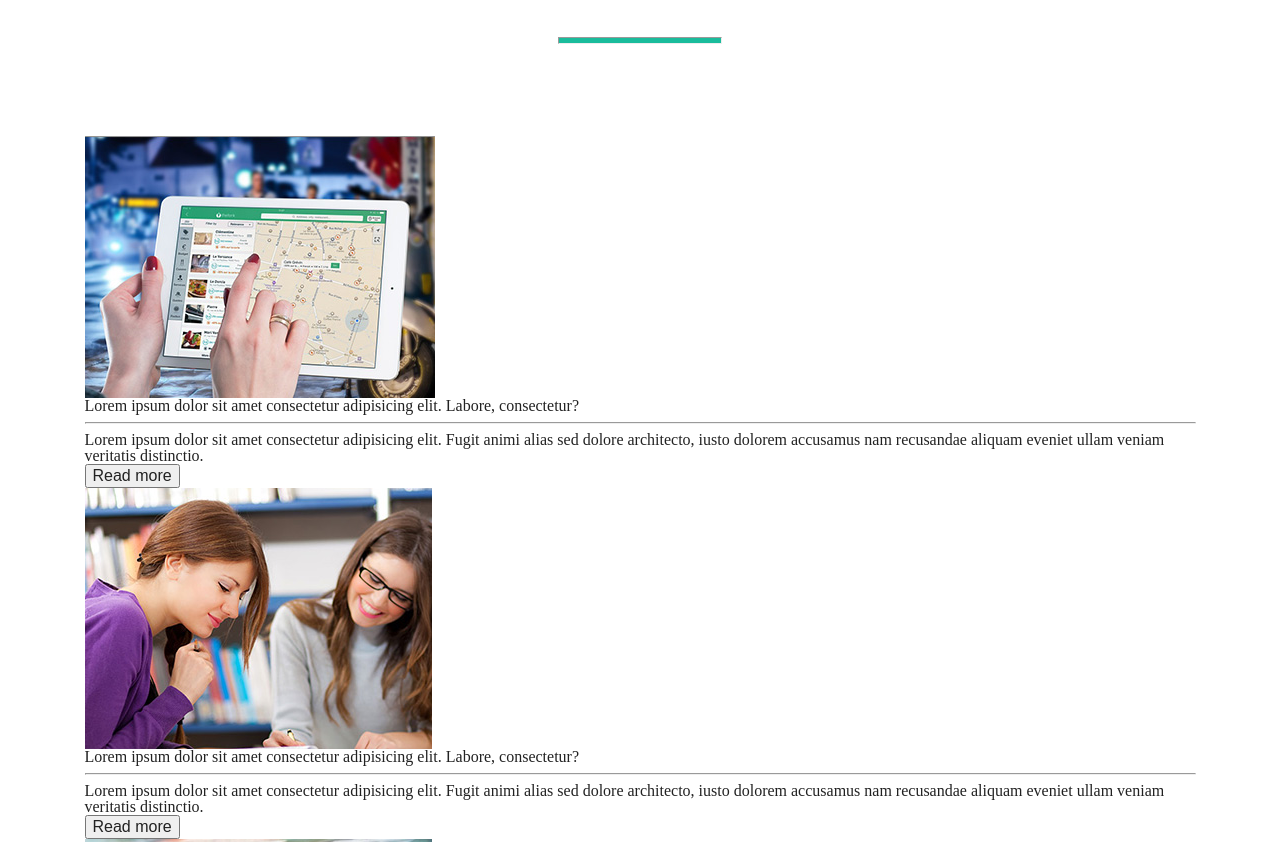
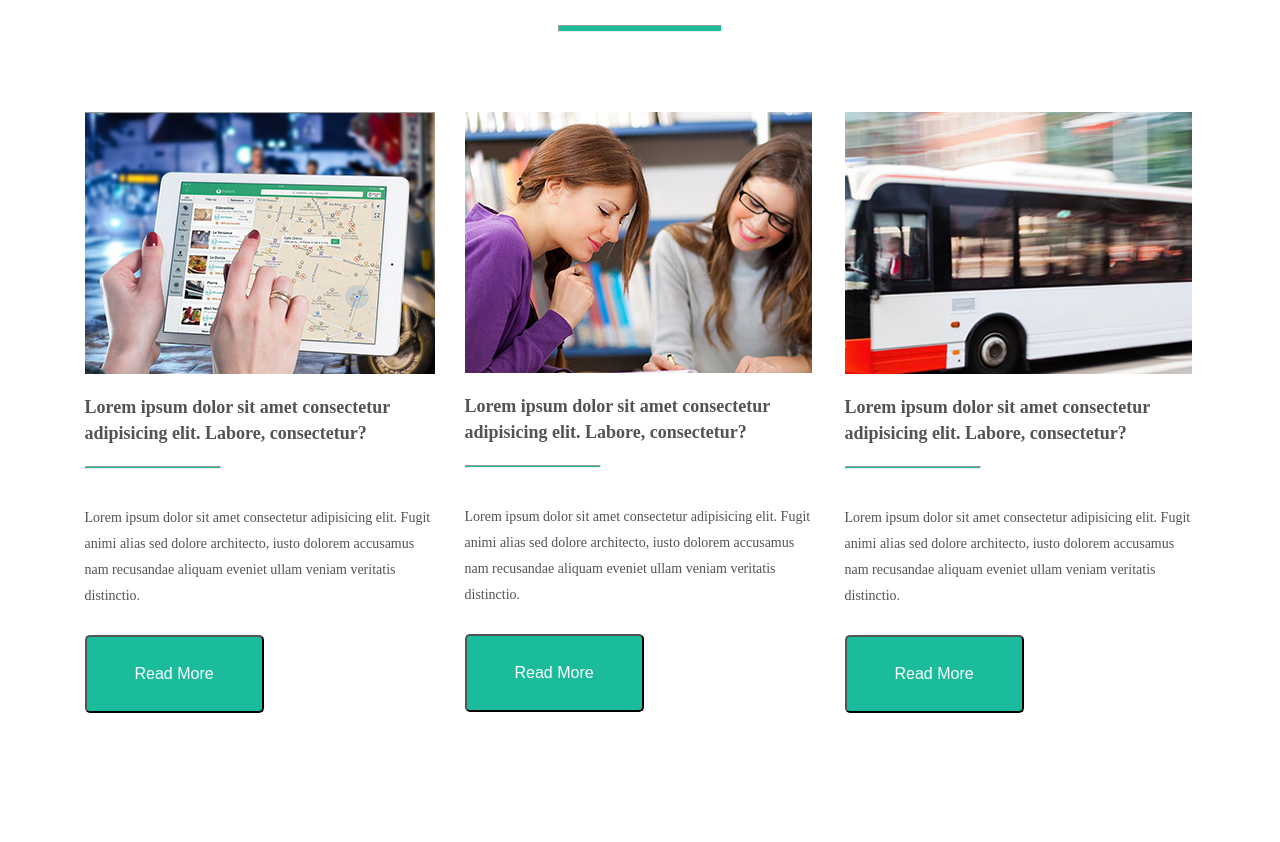
Before and after one commit to ig2108/goit-fe-course, a plain HTML site: page hw-04/index.html in a window 1280 px wide. Shown: the part 1152-1994 px from the top of the page. Drawn offline with Linux system fonts and the light colour scheme.

Commit message:
complete hw-04 with changes`

```diff
--- a/hw-04/css/styles.css
+++ b/hw-04/css/styles.css
@@ -99,16 +99,21 @@ Main
     height: 7px;
     background: #1abc9c;
 }
+ .subsection__line:nth-last-of-type(1n) {
+     margin-bottom: 80px;
+}
 
 .img__wrapper {
     display: block;
 
 }
 
+
 .product__item {
     float: left;
     width: 255px;
 }
+
 
 .product__item:not(:nth-of-type(4n)) {
     margin-right: 30px;
@@ -131,6 +136,11 @@ Main
     font-weight: bold;
 }
 
+.product__name:hover,
+.product__name:focus {
+    background-color: #1abc9c;
+}
+
 .price {
     float: right;
     display: block;
@@ -143,3 +153,66 @@ Main
     text-transform: uppercase;
     font-weight: bold;
 }
+
+.price:hover,
+.prife:focus {
+    background-color: #1abc9c;
+}
+
+.news__item {
+    float: left;
+    display: block;
+    width: 350px;
+}
+
+.news__item:not(:nth-of-type(3n)) {
+    margin-right: 30px;
+}
+
+.img__news {
+    margin-bottom: 20px;
+}
+
+.news__title {
+    margin-bottom: 20px;
+    font-size: 18px;
+    line-height: 26px;
+    font-weight: bolder;
+    color: #555252;
+}
+
+.news__lines {
+    margin-bottom: 36px;
+    display: block;
+    text-align: left;
+}
+
+.news__lines {
+    display: block;
+    text-align: left;
+    width: 136px;
+    height: 3px;
+    background-color: #1abc9c;
+}
+
+.news__article {
+    margin-bottom: 26px;
+    font-size: 14px;
+    line-height: 26px;
+    color: #555252;
+}
+
+.button {
+    margin-bottom: 80px;
+}
+
+.button__read__mr {
+    padding: 24px 48px;
+    text-align: center;
+    background-color: #1abc9c;
+    color: #ffffff;
+    text-transform: capitalize;
+    font-size: 16px;
+    line-height: 26px;
+    border-radius: 5px;
+}
--- a/hw-04/index.html
+++ b/hw-04/index.html
@@ -33,7 +33,7 @@
             <ul class="product__list clearfix">
                 <li class="product__item">
                     <div class="img__wrapper">
-                        <img src="./img/product item_1.jpg" alt="">
+                        <img src="./img/product_item_1.jpg" alt="">
                     </div>
                     <div class="product__info">
                         <h3 class="product__name clearfix">
@@ -46,7 +46,7 @@
                 </li>
                 <li class="product__item">
                     <div class="img__wrapper">
-                        <img src="./img/product item_2.jpg" alt="">
+                        <img src="./img/product_item_2.jpg" alt="">
                     </div>
                     <div class="product__info">
                         <h3 class="product__name">
@@ -59,7 +59,7 @@
                 </li>
                 <li class="product__item">
                     <div class="img__wrapper">
-                        <img src="./img/product item_3.jpg" alt="">
+                        <img src="./img/product_item_3.jpg" alt="">
                     </div>
                     <div class="product__info">
                         <h3 class="product__name">
@@ -72,7 +72,7 @@
                 </li>
                 <li class="product__item">
                     <div class="img__wrapper">
-                        <img src="./img/product item_4.jpg" alt="">
+                        <img src="./img/product_item_4.jpg" alt="">
                     </div>
                     <div class="product__info">
                         <h3 class="product__name">
@@ -85,7 +85,7 @@
                 </li>
                 <li class="product__item">
                     <div class="img__wrapper">
-                        <img src="./img/product item_5.jpg" alt="">
+                        <img src="./img/product_item_5.jpg" alt="">
                     </div>
                     <div class="product__info">
                         <h3 class="product__name">
@@ -98,7 +98,7 @@
                 </li>
                 <li class="product__item">
                     <div class="img__wrapper">
-                        <img src="./img/product item_6.jpg" alt="">
+                        <img src="./img/product_item_6.jpg" alt="">
                     </div>
                     <div class="product__info">
                         <h3 class="product__name">
@@ -111,7 +111,7 @@
                 </li>
                 <li class="product__item">
                     <div class="img__wrapper">
-                        <img src="./img/product item_7.jpg" alt="">
+                        <img src="./img/product_item_7.jpg" alt="">
                     </div>
                     <div class="product__info">
                         <h3 class="product__name">
@@ -124,7 +124,7 @@
                 </li>
                 <li class="product__item">
                     <div class="img__wrapper">
-                        <img src="./img/product item_8.jpg" alt="">
+                        <img src="./img/product_item_8.jpg" alt="">
                     </div>
                     <div class="product__info">
                         <h3 class="product__name">
@@ -142,55 +142,61 @@
                 Latest news
             </h2>
             <hr class="subsection__line">
-            <ul class="news__list">
+            <ul class="news__list clearfix">
                 <li class="news__item">
-                    <div class="img__wrapper">
+                    <div class="img__wrapper img__news">
                         <img src="./img/ipad-632394_960_720.jpg" alt="">
                     </div>
                     <h4 class="news__title">
                         Lorem ipsum dolor sit amet consectetur adipisicing elit. Labore, consectetur?
                     </h4>
-                    <hr class="news__line">
+                    <div class="news__lines">
+                        <hr class="news__lines">
+                    </div>
                     <p class="news__article">
                         Lorem ipsum dolor sit amet consectetur adipisicing elit. Fugit animi alias sed dolore architecto, iusto dolorem accusamus nam recusandae aliquam eveniet ullam veniam veritatis distinctio.
                     </p>
                     <div class="button">
                         <button class="button__read__mr">
-                            Read more
+                            Read More
                         </button>
                     </div>
                 </li>
                 <li class="news__item">
-                    <div class="img__wrapper">
+                    <div class="img__wrapper img__news">
                         <img src="./img/slide1.jpg" alt="">
                     </div>
                     <h4 class="news__title">
                         Lorem ipsum dolor sit amet consectetur adipisicing elit. Labore, consectetur?
                     </h4>
-                    <hr class="news__line">
+                    <div class="news__lines">
+                        <hr class="news__lines">
+                    </div>
                     <p class="news__article">
                         Lorem ipsum dolor sit amet consectetur adipisicing elit. Fugit animi alias sed dolore architecto, iusto dolorem accusamus nam recusandae aliquam eveniet ullam veniam veritatis distinctio.
                     </p>
                     <div class="button">
                         <button class="button__read__mr">
-                            Read more
+                            Read More
                         </button>
                     </div>
                 </li>
                 <li class="news__item">
-                    <div class="img__wrapper">
+                    <div class="img__wrapper img__news">
                         <img src="./img/slide3.jpg" alt="">
                     </div>
                     <h4 class="news__title">
                         Lorem ipsum dolor sit amet consectetur adipisicing elit. Labore, consectetur?
                     </h4>
-                    <hr class="news__line">
+                    <div class="news__lines">
+                        <hr class="news__lines">
+                    </div>
                     <p class="news__article">
                         Lorem ipsum dolor sit amet consectetur adipisicing elit. Fugit animi alias sed dolore architecto, iusto dolorem accusamus nam recusandae aliquam eveniet ullam veniam veritatis distinctio.
                     </p>
                     <div class="button">
                         <button class="button__read__mr">
-                            Read more
+                            Read More
                         </button>
                     </div>
                 </li>
```
Also changed, not shown: hw-04/img/product_item_1.jpg (renamed from hw-04/img/product item_1.jpg), hw-04/img/product_item_2.jpg (renamed from hw-04/img/product item_2.jpg), hw-04/img/product_item_3.jpg (renamed from hw-04/img/product item_3.jpg), hw-04/img/product_item_4.jpg (renamed from hw-04/img/product item_4.jpg), hw-04/img/product_item_5.jpg (renamed from hw-04/img/product item_5.jpg), hw-04/img/product_item_6.jpg (renamed from hw-04/img/product item_6.jpg), hw-04/img/product_item_7.jpg (renamed from hw-04/img/product item_7.jpg), hw-04/img/product_item_8.jpg (renamed from hw-04/img/product item_8.jpg).
